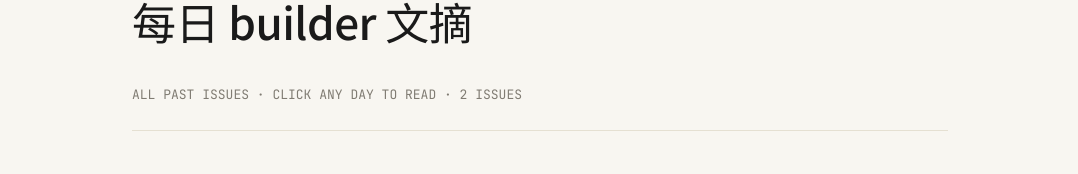
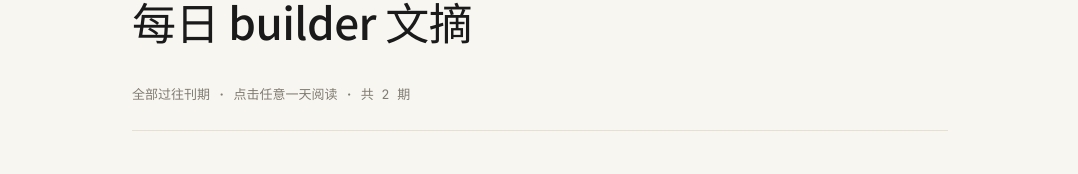
Before and after one commit to ryderme/buildspeak, a Next.js app in the folder apps/web/: page /archive in a window 1280 px wide. Shown: the part 194-368 px from the top of the page, without its empty margins (100-1178 px from the left). Built offline with nearby package versions, Linux system fonts and the light colour scheme; no server answers.

Commit message:
fix(qa): ISSUE-001 — translate archive subtitle to Chinese

```diff
--- a/apps/web/app/archive/page.tsx
+++ b/apps/web/app/archive/page.tsx
@@ -31,7 +31,7 @@ export default function ArchivePage() {
             <span className="eyebrow">归档 ·  ARCHIVE</span>
             <h1 className="issue-header-date">每日 builder 文摘</h1>
             <span className="issue-header-date-en">
-              ALL PAST ISSUES ·  CLICK ANY DAY TO READ ·  {dates.length} ISSUES
+              全部过往刊期 ·  点击任意一天阅读 ·  共 {dates.length} 期
             </span>
           </div>
         </header>
```
